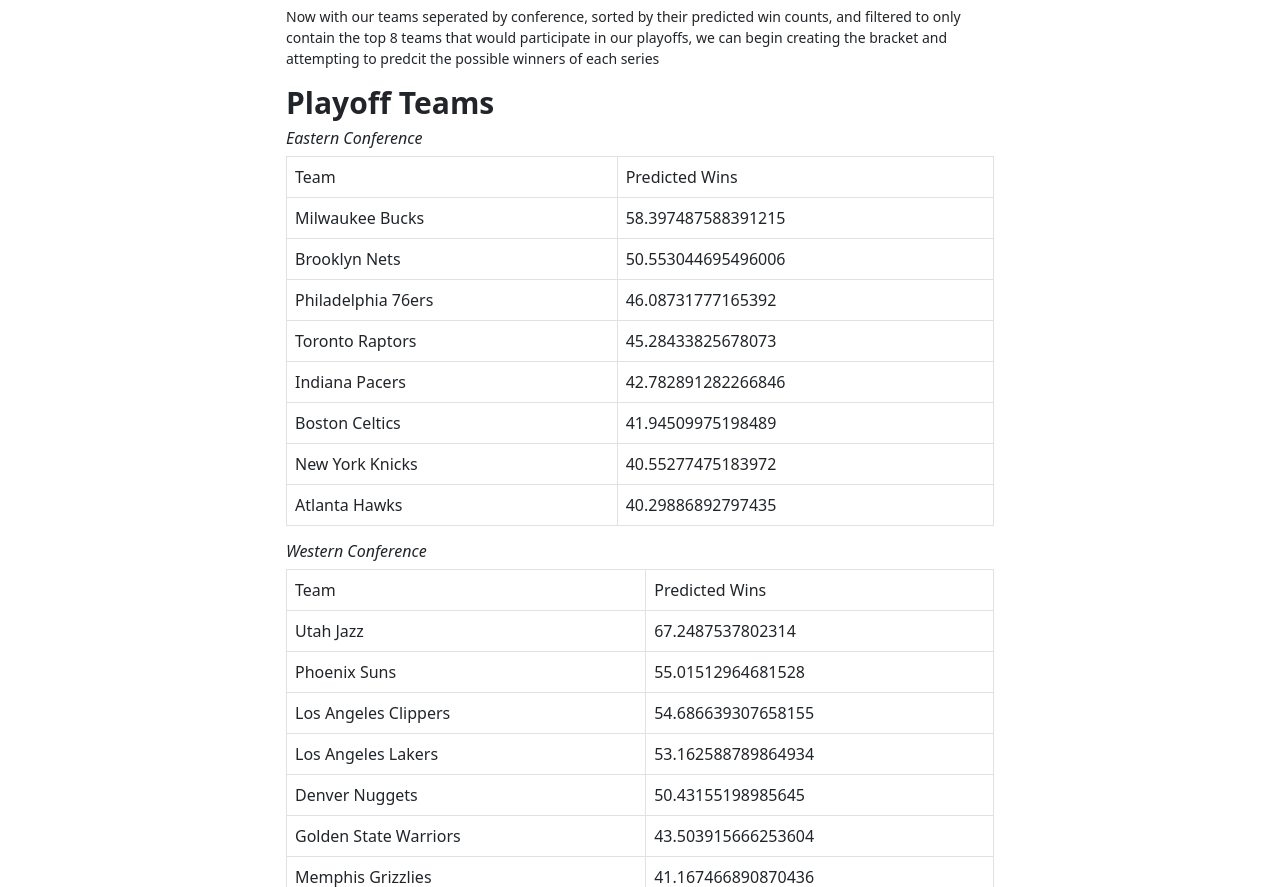
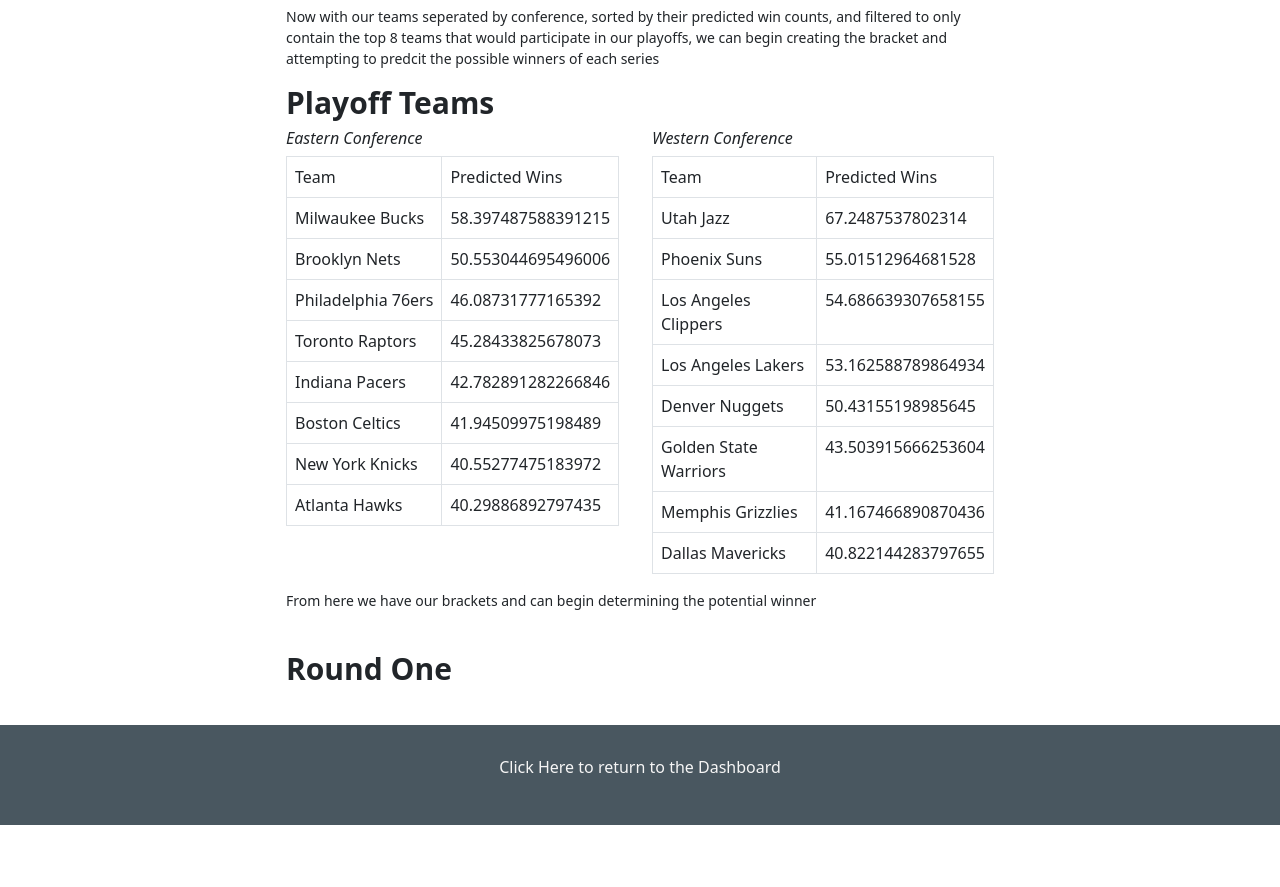
Before and after one commit to wgaechter/Group6-FinalProject, a plain HTML site: page templates/playoffs.html in a window 1280 px wide. Shown: the part 640-1527 px from the top of the page. After the commit the page ends 1465 px from the top, so only its background shows below. Drawn offline with Linux system fonts and the light colour scheme.

Commit message:
Playoff Brackets side by side, as good as its getting

```diff
--- a/templates/playoffs.html
+++ b/templates/playoffs.html
@@ -114,12 +114,17 @@
         text-decoration: underline;
     }
 
-    .east_qual {
-        Width: 50%;
+    #tableContainer {
+        padding: 0px;
+        margin: 0px;
     }
 
-    .west_qual {
-        Width: 50%;
+    #east_qual {
+        Width: auto;
+    }
+
+    #west_qual {
+        Width: auto;
     }
 
 </style>
@@ -170,6 +175,10 @@
         <script src="https://gist.github.com/wgaechter/7a6ca93ff1c4a5056edaad10e5866096.js"></script>
         <p>Now with our teams seperated by conference, sorted by their predicted win counts, and filtered to only contain the top 8 teams that would participate in our playoffs, we can begin creating the bracket and attempting to predcit the possible winners of each series</p>
         <h1>Playoff Teams</h1>
+        <div id="tableContainer" class="container">
+            <div class="row align-items-start">
+                <div class="col">
+                    <div class="table-responsive">
                         <h2>Eastern Conference</h2>
                         <table id="east_qual" class="table table-bordered table-hover table-condensed">
                             <tbody><tr>
@@ -210,6 +219,10 @@
                             </tr>
                             </tbody>
                         </table>
+                    </div>
+                </div>
+                <div class="col">
+                    <div class="table-responsive">
                         <h2>Western Conference</h2>
                         <table id="west_qual" class="table table-bordered table-hover table-condensed">
                             <tbody><tr>
@@ -251,6 +264,13 @@
                             </tbody>
                         </table>
                     </div>
+                </div>
+            </div>
+        </div>
+        <p>From here we have our brackets and can begin determining the potential winner</p>
+        <br>
+        <h1>Round One</h1>
+    </div>
 </body>
 
 <footer>
```
Lines whose indentation alone changed are shown as unchanged.
